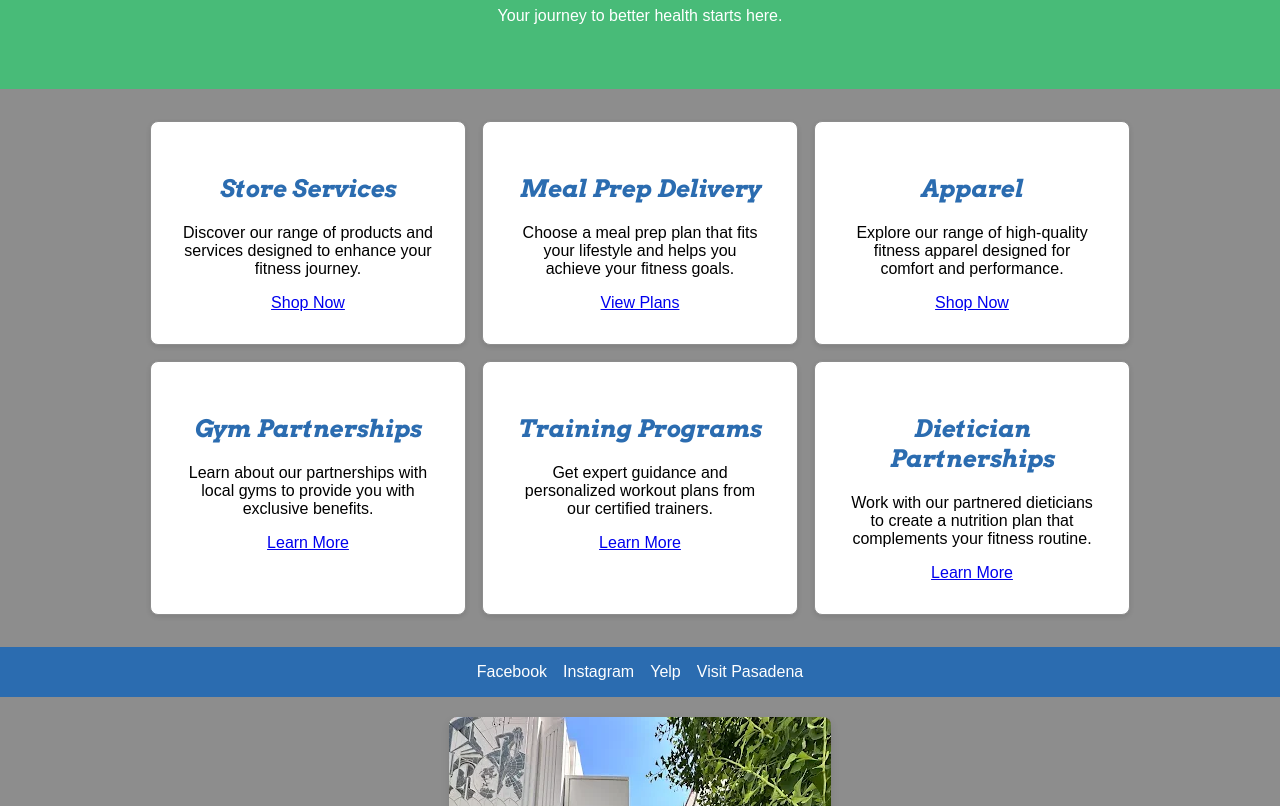
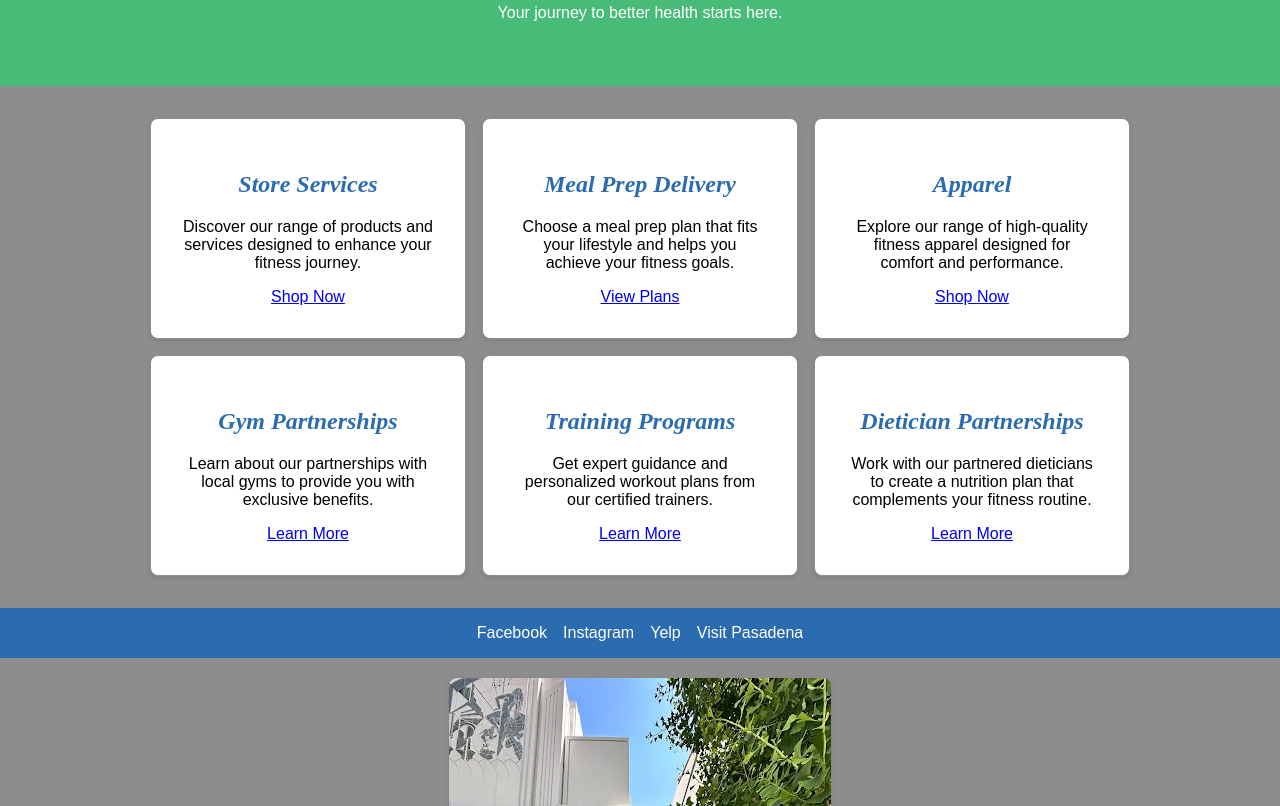
Before and after one commit to brandonsilvi/brandonsilvi.github.io, a plain HTML site: page index.html in a window 1280 px wide. Shown: the part 200-1006 px from the top of the page. Drawn offline with Linux system fonts and the light colour scheme.

Commit message:
removed link. arvo is already on device.

```diff
--- a/index.html
+++ b/index.html
@@ -6,10 +6,6 @@
     <link rel="stylesheet" href="main.css">
     <link rel="icon" type="image/png" href="images/favicon-rpc.png">
     <title>Home - Renew Performance Center</title>
-    <link rel="preconnect" href="https://fonts.googleapis.com">
-<link rel="preconnect" href="https://fonts.gstatic.com" crossorigin>
-<link href="https://fonts.googleapis.com/css2?family=Arvo:ital,wght@0,400;0,700;1,400;1,700&display=swap" rel="stylesheet">
-
 </head>
 <body>
     <div class="nav-bar">
```
